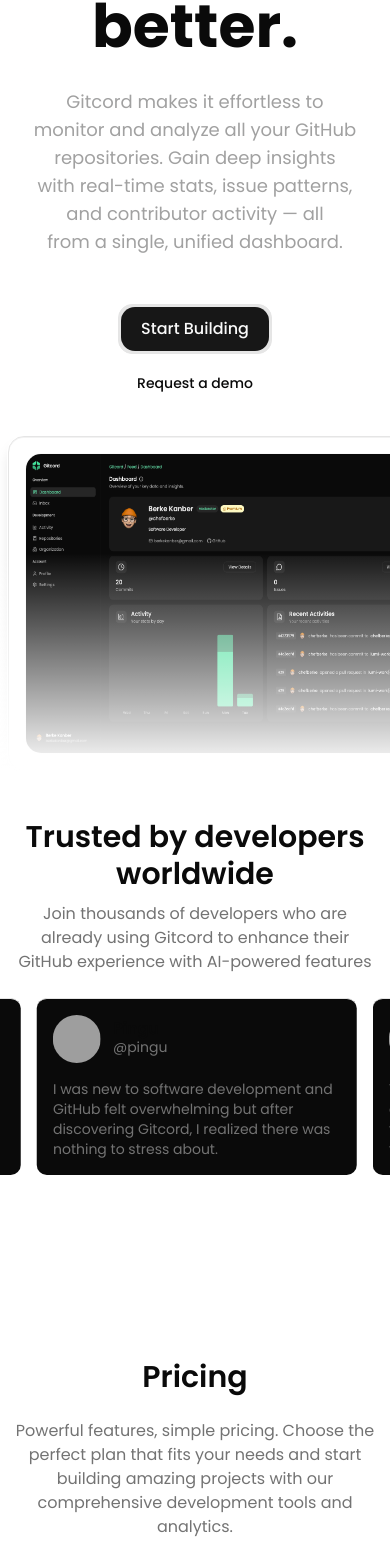
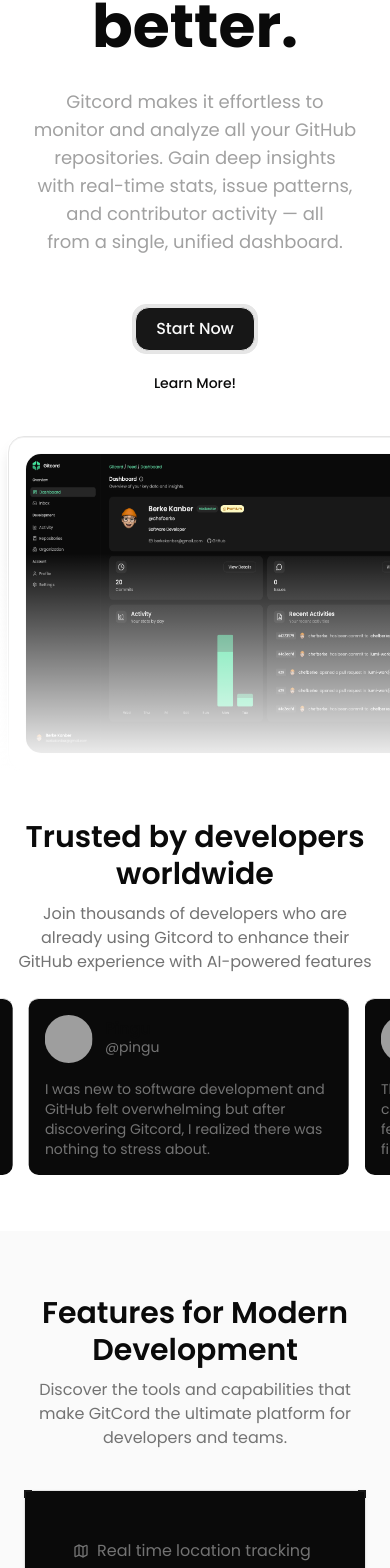
Before and after one commit to trygitcord/gitcord, a Next.js app: page / in a window 390 px wide. Shown: the part 346-1914 px from the top of the page. Built offline with nearby package versions, Linux system fonts and the light colour scheme; no server answers; grey boxes are pictures that could not be loaded.

Commit message:
chore: update dependencies and enhance landing page with new Features component, adjust styles in Hero and ShareProfileButton components

```diff
--- a/package.json
+++ b/package.json
@@ -23,7 +23,7 @@
     "class-variance-authority": "^0.7.1",
     "clsx": "^2.1.1",
     "framer-motion": "^12.18.1",
-    "lucide-react": "^0.516.0",
+    "lucide-react": "^0.517.0",
     "mongoose": "^8.13.1",
     "motion": "^12.18.1",
     "next": "15.2.4",
--- a/src/app/page.tsx
+++ b/src/app/page.tsx
@@ -3,6 +3,7 @@
 import { Footer } from "@/components/landing/footer-section";
 import { FaqSection } from "@/components/landing/faqs";
 import { PricingSection } from "@/components/landing/pricing";
+import { Features } from "@/components/landing/features";
 
 export default function Home() {
   return (
@@ -11,6 +12,7 @@
         <HeroSection />
         <div className="max-w-6xl mx-auto">
           <Marquee />
+          <Features />
           <PricingSection />
         </div>
         <div className="flex items-center justify-center">
--- /dev/null
+++ b/src/components/landing/features.tsx
@@ -0,0 +1,213 @@
+import { Card, CardContent, CardHeader } from "@/components/ui/card";
+import { cn } from "@/lib/utils";
+import { Calendar, LucideIcon, MapIcon } from "lucide-react";
+import { ReactNode } from "react";
+
+export function Features() {
+  return (
+    <section className="bg-zinc-50 py-16 md:py-32 dark:bg-transparent">
+      <div className="flex items-center justify-center">
+        <div className="flex flex-col items-center gap-2 px-4 sm:gap-4">
+          <h2 className="max-w-[720px] text-3xl font-semibold leading-tight sm:text-4xl sm:leading-tight text-center">
+            Features for Modern Development
+          </h2>
+          <p className="max-w-[600px] font-normal text-muted-foreground sm:text-lg text-center">
+            Discover the tools and capabilities that make GitCord the ultimate
+            platform for developers and teams.
+          </p>
+        </div>
+      </div>
+
+      <div className="mx-auto max-w-2xl px-6 lg:max-w-5xl mt-10">
+        <div className="mx-auto grid gap-4 lg:grid-cols-2">
+          <FeatureCard className="bg-neutral-950 dark:bg-neutral-950">
+            <CardHeader className="pb-3">
+              <CardHeading
+                icon={MapIcon}
+                title="Real time location tracking"
+                description="Advanced tracking system, Instantly locate all your assets."
+              />
+            </CardHeader>
+
+            <div className="relative mb-6 border-t border-dashed sm:mb-0">
+              <div className="absolute inset-0 [background:radial-gradient(125%_125%_at_50%_0%,transparent_40%,hsl(var(--muted)),white_125%)]"></div>
+              <div className="aspect-[76/59] p-1 px-6">
+                <DualModeImage
+                  darkSrc="https://tailark.com/_next/image?url=%2Fpayments.png&w=3840&q=75"
+                  lightSrc="https://tailark.com/_next/image?url=%2Fpayments-light.png&w=3840&q=75"
+                  alt="payments illustration"
+                  width={1207}
+                  height={929}
+                />
+              </div>
+            </div>
+          </FeatureCard>
+
+          <FeatureCard className="bg-neutral-950 dark:bg-neutral-950">
+            <CardHeader className="pb-3">
+              <CardHeading
+                icon={Calendar}
+                title="Advanced Scheduling"
+                description="Scheduling system, Instantly locate all your assets."
+              />
+            </CardHeader>
+
+            <CardContent>
+              <div className="relative mb-6 sm:mb-0">
+                <div className="absolute -inset-6 [background:radial-gradient(50%_50%_at_75%_50%,transparent,hsl(var(--background))_100%)]"></div>
+                <div className="aspect-[76/59] border">
+                  <DualModeImage
+                    darkSrc="https://tailark.com/_next/image?url=%2Forigin-cal-dark.png&w=3840&q=75"
+                    lightSrc="https://tailark.com/_next/image?url=%2Forigin-cal.png&w=3840&q=75"
+                    alt="calendar illustration"
+                    width={1207}
+                    height={929}
+                  />
+                </div>
+              </div>
+            </CardContent>
+          </FeatureCard>
+
+          <FeatureCard className="p-6 lg:col-span-2 bg-neutral-950 dark:bg-neutral-950">
+            <p className="mx-auto my-6 max-w-md text-balance text-center text-2xl font-semibold">
+              Smart scheduling with automated reminders for maintenance.
+            </p>
+
+            <div className="flex justify-center gap-6 overflow-hidden">
+              <CircularUI
+                label="Inclusion"
+                circles={[{ pattern: "border" }, { pattern: "border" }]}
+              />
+
+              <CircularUI
+                label="Inclusion"
+                circles={[{ pattern: "none" }, { pattern: "primary" }]}
+              />
+
+              <CircularUI
+                label="Join"
+                circles={[{ pattern: "blue" }, { pattern: "none" }]}
+              />
+
+              <CircularUI
+                label="Exclusion"
+                circles={[{ pattern: "primary" }, { pattern: "none" }]}
+                className="hidden sm:block"
+              />
+            </div>
+          </FeatureCard>
+        </div>
+      </div>
+    </section>
+  );
+}
+
+interface FeatureCardProps {
+  children: ReactNode;
+  className?: string;
+}
+
+const FeatureCard = ({ children, className }: FeatureCardProps) => (
+  <Card
+    className={cn("group relative rounded-none shadow-zinc-950/5", className)}
+  >
+    <CardDecorator />
+    {children}
+  </Card>
+);
+
+const CardDecorator = () => (
+  <>
+    <span className="border-primary absolute -left-px -top-px block size-2 border-l-2 border-t-2"></span>
+    <span className="border-primary absolute -right-px -top-px block size-2 border-r-2 border-t-2"></span>
+    <span className="border-primary absolute -bottom-px -left-px block size-2 border-b-2 border-l-2"></span>
+    <span className="border-primary absolute -bottom-px -right-px block size-2 border-b-2 border-r-2"></span>
+  </>
+);
+
+interface CardHeadingProps {
+  icon: LucideIcon;
+  title: string;
+  description: string;
+}
+
+const CardHeading = ({ icon: Icon, title, description }: CardHeadingProps) => (
+  <div className="p-6">
+    <span className="text-muted-foreground flex items-center gap-2">
+      <Icon className="size-4" />
+      {title}
+    </span>
+    <p className="mt-8 text-2xl font-semibold">{description}</p>
+  </div>
+);
+
+interface DualModeImageProps {
+  darkSrc: string;
+  lightSrc: string;
+  alt: string;
+  width: number;
+  height: number;
+  className?: string;
+}
+
+const DualModeImage = ({
+  darkSrc,
+  lightSrc,
+  alt,
+  width,
+  height,
+  className,
+}: DualModeImageProps) => (
+  <>
+    <img
+      src={darkSrc}
+      className={cn("hidden dark:block", className)}
+      alt={`${alt} dark`}
+      width={width}
+      height={height}
+    />
+    <img
+      src={lightSrc}
+      className={cn("shadow dark:hidden", className)}
+      alt={`${alt} light`}
+      width={width}
+      height={height}
+    />
+  </>
+);
+
+interface CircleConfig {
+  pattern: "none" | "border" | "primary" | "blue";
+}
+
+interface CircularUIProps {
+  label: string;
+  circles: CircleConfig[];
+  className?: string;
+}
+
+const CircularUI = ({ label, circles, className }: CircularUIProps) => (
+  <div className={className}>
+    <div className="bg-gradient-to-b from-border size-fit rounded-2xl to-transparent p-px">
+      <div className="bg-gradient-to-b from-background to-muted/25 relative flex aspect-square w-fit items-center -space-x-4 rounded-[15px] p-4">
+        {circles.map((circle, i) => (
+          <div
+            key={i}
+            className={cn("size-7 rounded-full border sm:size-8", {
+              "border-primary": circle.pattern === "none",
+              "border-primary bg-[repeating-linear-gradient(-45deg,hsl(var(--border)),hsl(var(--border))_1px,transparent_1px,transparent_4px)]":
+                circle.pattern === "border",
+              "border-primary bg-background bg-[repeating-linear-gradient(-45deg,hsl(var(--primary)),hsl(var(--primary))_1px,transparent_1px,transparent_4px)]":
+                circle.pattern === "primary",
+              "bg-background z-1 border-blue-500 bg-[repeating-linear-gradient(-45deg,theme(colors.blue.500),theme(colors.blue.500)_1px,transparent_1px,transparent_4px)]":
+                circle.pattern === "blue",
+            })}
+          ></div>
+        ))}
+      </div>
+    </div>
+    <span className="text-muted-foreground mt-1.5 block text-center text-sm">
+      {label}
+    </span>
+  </div>
+);
--- a/src/components/landing/hero.tsx
+++ b/src/components/landing/hero.tsx
@@ -56,7 +56,7 @@
                     href="#link"
                     className="hover:bg-background dark:hover:border-t-border bg-muted group mx-auto flex w-fit items-center gap-4 rounded-full border p-1 pl-4 shadow-md shadow-black/5 transition-all duration-300 dark:border-t-white/5 dark:shadow-zinc-950"
                   >
-                    <span className="text-sm text-[#3ABA81]">
+                    <span className="text-sm">
                       All your data, one dashboard
                     </span>
                     <span className="dark:border-background block h-4 w-0.5 border-l bg-white dark:bg-zinc-700"></span>
@@ -109,10 +109,10 @@
                     <Button
                       asChild
                       size="lg"
-                      className="rounded-xl px-5 text-base"
+                      className="rounded-xl px-5 text-base border"
                     >
                       <Link href="#link">
-                        <span className="text-nowrap">Start Building</span>
+                        <span className="text-nowrap">Start Now</span>
                       </Link>
                     </Button>
                   </div>
@@ -124,7 +124,7 @@
                     className="h-10.5 rounded-xl px-5"
                   >
                     <Link href="#link">
-                      <span className="text-nowrap">Request a demo</span>
+                      <span className="text-nowrap">Learn More!</span>
                     </Link>
                   </Button>
                 </AnimatedGroup>
--- a/src/components/shared/ShareProfileButton.tsx
+++ b/src/components/shared/ShareProfileButton.tsx
@@ -38,10 +38,10 @@
       onClick={handleCopy}
       variant={variant}
       size={size}
-      className={`p-1 hover:bg-muted/50 ${className}`}
+      className={`p-3 hover:bg-muted/50 ${className}`}
       title="Copy profile link"
     >
-      {isCopied ? <Check className="h-2 w-2" /> : <Copy className="h-2 w-2" />}
+      {isCopied ? <Check className="h-3 w-3" /> : <Copy className="h-3 w-3" />}
     </Button>
   );
 };
```
Also changed, not shown: 1 other file (tests, documents, lock files or other folders).
